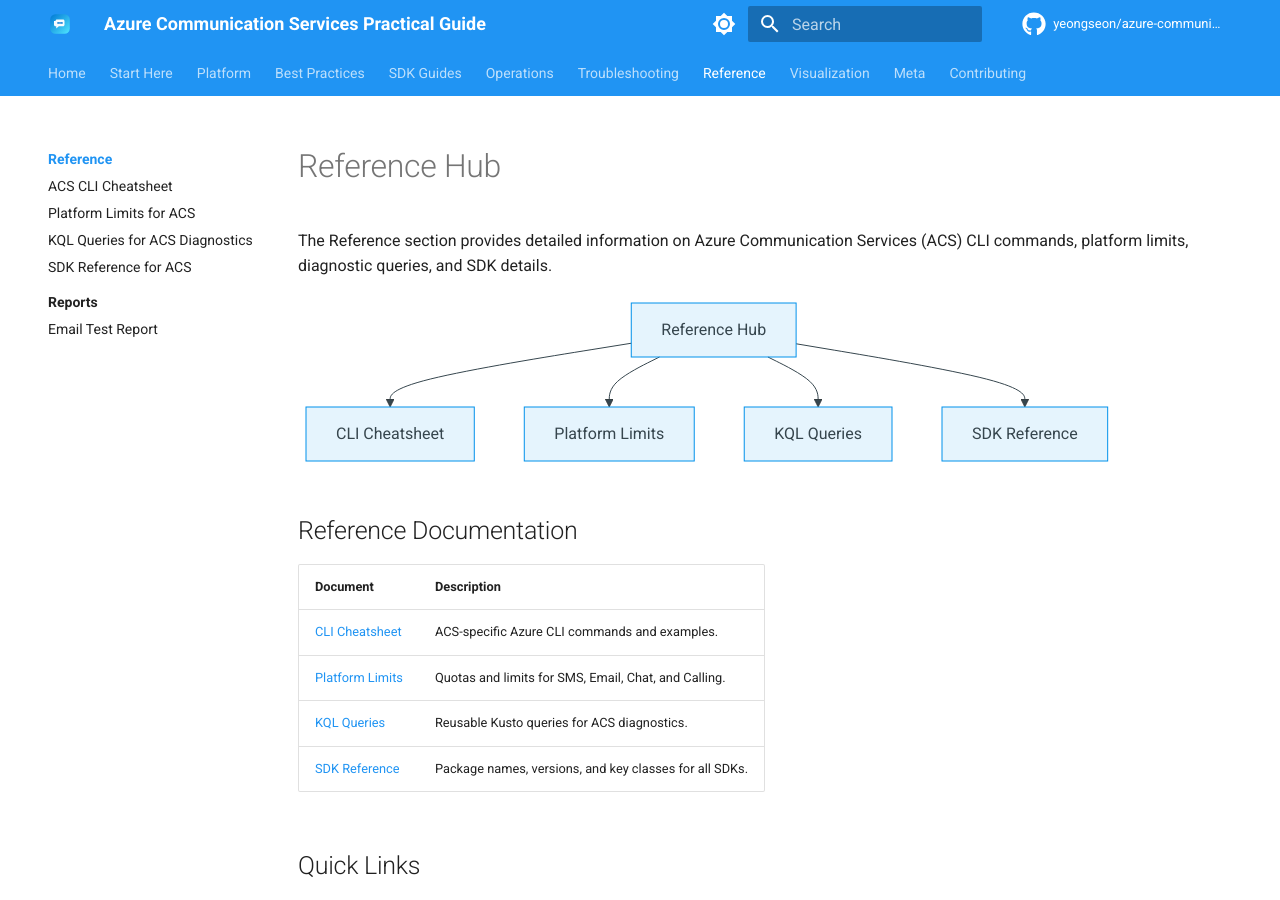
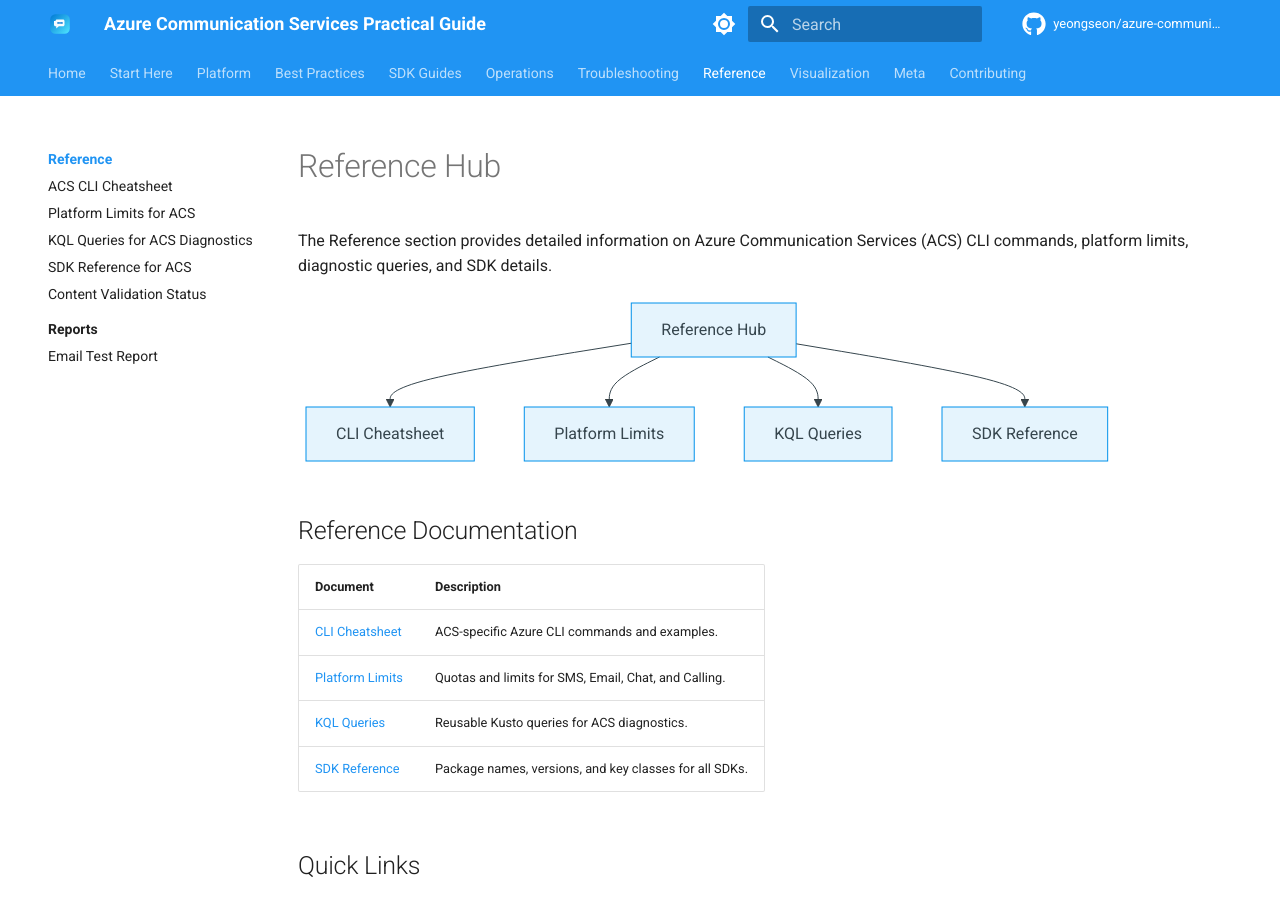
Before and after one commit to yeongseon/azure-communication-services-practical-guide, an MkDocs documentation site: the page built from docs/reference/index.md, in a window 1280 px wide and 900 px high. Built offline with MkDocs 1.6.1 and Material for MkDocs 9.7.7, drawn with Linux system fonts in a browser that asks for light colours; comment, search, counter and statistics services are not loaded; some of the changed lines change nothing that is shown.

Commit message:
docs: add manual content_validation status snapshot (#13)
* docs: add manual content_validation status snapshot

Adds `docs/reference/content-validation-status.md` — a manually-authored,
manually-maintained snapshot of `content_validation` frontmatter coverage
across the repository, plus a nav entry under Reference.

The page separates the total 12 files carrying `content_validation` from
the 4 files that are IN scope per the AGENTS.md scope policy. Current
in-scope coverage is ~4/46 (≈9%) — partial adoption, not full rollout.

The page also explicitly documents what is NOT implemented in this
repository today: no generator script, no CI enforcement of
`content_validation`, no `content_sources` validator. Sibling guides
(Azure Container Apps, Azure Monitoring) have these tools; this
repository does not, and closing that gap is tracked in a separate
follow-up issue.

This is intentionally a manual snapshot, not an auto-generated dashboard,
to avoid implying enforcement or tooling that does not exist. Wording
follows the truth-in-docs pattern used by sibling repositories: describe
current state honestly, do not aspire in the present tense.

Supersedes and clarifies Issue #3.

* docs: correct See Also bullet to say "out-of-scope" not "in-scope"

Oracle review of PR #13 flagged that a See Also bullet mislabeled the
Platform Limits reference page as "in-scope" while the same page explicitly
lists reference/** as out of scope. That contradiction defeats the
truth-in-docs purpose of the snapshot.

Fix: reword the bullet to describe Platform Limits as an out-of-scope
reference page that still carries historical content_validation metadata.
No other wording changes.

---------

Co-authored-by: Demo User <demo.user@example.com>

````diff
--- /dev/null
+++ b/docs/reference/content-validation-status.md
@@ -0,0 +1,120 @@
+---
+description: Manual status snapshot of `content_validation` metadata coverage across in-scope factual-claim pages in the Azure Communication Services Practical Guide.
+---
+
+# Content Validation Status
+
+!!! warning "This is a manual status snapshot, not an auto-generated dashboard"
+    This page is authored and updated by hand. No script generates it, and no CI job enforces its accuracy. It reflects the state of the repository at the `Last updated` date below. Sibling guides in the series (Azure Container Apps, Azure Monitoring) run a generator script and a validator; this repository does not, and the accompanying gap is tracked separately (see [Follow-up tracking](#follow-up-tracking) below).
+
+**Last updated**: 2026-07-02
+**Method**: Manual repository grep for `^content_validation:` frontmatter, cross-referenced against the scope policy in [`AGENTS.md` → Content Validation Scope](https://github.com/yeongseon/azure-communication-services-practical-guide/blob/main/AGENTS.md#content-validation-scope).
+
+## What `content_validation` is
+
+`content_validation` is YAML frontmatter that records the verification state of a page's core factual claims. Each in-scope factual-claim page is expected to carry a block like this:
+
+```yaml
+content_validation:
+  status: verified  # verified | pending_review | unverified
+  last_reviewed: 2026-07-01
+  reviewer: agent  # agent | human
+  core_claims:
+    - claim: "ACS Email total email request size (including attachments) is 10 MB, upgradable to 30 MB via support request."
+      source: https://learn.microsoft.com/en-us/azure/communication-services/concepts/service-limits
+      verified: true
+```
+
+The full schema and the list of in-scope directories are defined in [`AGENTS.md` → Content Validation Scope](https://github.com/yeongseon/azure-communication-services-practical-guide/blob/main/AGENTS.md#content-validation-scope). This status page does not redefine either.
+
+## Current coverage
+
+The repository currently contains **12 markdown files** with a `content_validation` block. Of those, **4 are in-scope** (per the AGENTS.md scope policy) and **8 are out-of-scope**.
+
+Against the population of in-scope factual-claim pages, current coverage is **approximately 4 / 46 ≈ 9%**. This is partial adoption, not full rollout.
+
+| Metric | Count |
+|---|---:|
+| Total files with `content_validation` (in-scope + out-of-scope) | 12 |
+| In-scope files with `content_validation` | 4 |
+| Out-of-scope files carrying `content_validation` | 8 |
+| In-scope factual-claim pages (denominator) | ~46 |
+| In-scope coverage | ~9% |
+
+The out-of-scope count is called out separately because those blocks **do not count toward compliance with the AGENTS.md scope policy** — they are legacy metadata on reference and KQL pages that pre-date the scope formalization.
+
+## In-scope pages WITH `content_validation`
+
+These 4 pages carry `content_validation` metadata AND fall inside the required-by-default scope in AGENTS.md.
+
+| Page | Section | Status | Last reviewed |
+|---|---|---|---|
+| [`platform/messaging-channels.md`](../platform/messaging-channels.md) | Platform | verified | 2026-06-29 |
+| [`operations/monitoring.md`](../operations/monitoring.md) | Operations | verified | 2026-07-01 |
+| [`operations/email-provisioning.md`](../operations/email-provisioning.md) | Operations | verified | 2026-06-29 |
+| [`troubleshooting/first-10-minutes/email-delivery.md`](../troubleshooting/first-10-minutes/email-delivery.md) | Troubleshooting (first-10-minutes) | verified | 2026-06-26 |
+
+## In-scope pages WITHOUT `content_validation`
+
+Approximately 42 in-scope factual-claim pages do not yet carry `content_validation` metadata. Representative examples per section:
+
+| Section | Example pages (not exhaustive) |
+|---|---|
+| Platform | `platform/how-acs-works.md`, `platform/resource-types.md`, `platform/networking.md`, `platform/authentication.md`, `platform/event-handling.md`, `platform/sdks-and-apis.md`, `platform/security-architecture.md` |
+| Best Practices | `best-practices/production-baseline.md`, `best-practices/security.md`, `best-practices/reliability.md`, `best-practices/scaling.md`, `best-practices/networking.md`, `best-practices/cost-optimization.md`, `best-practices/common-anti-patterns.md` |
+| Operations | `operations/provisioning.md`, `operations/deployment/github-actions.md`, `operations/deployment/bicep-terraform.md`, `operations/health-recovery.md`, `operations/security.md`, `operations/cost-optimization.md` |
+| Troubleshooting (playbooks) | `troubleshooting/playbooks/sms/delivery-failures.md`, `troubleshooting/playbooks/email/delivery-failures.md`, `troubleshooting/playbooks/chat/message-delivery.md`, `troubleshooting/playbooks/voice-video/call-drops.md`, plus additional playbooks across chat, email, sms, teams-interop, and voice-video subfolders |
+| Troubleshooting (methodology / first-10-minutes) | `troubleshooting/methodology/troubleshooting-method.md`, `troubleshooting/methodology/detector-map.md`, `troubleshooting/first-10-minutes/sms-delivery.md`, `troubleshooting/first-10-minutes/chat-connectivity.md`, `troubleshooting/first-10-minutes/calling-quality.md` |
+
+Adding metadata to these pages is tracked under [Follow-up tracking](#follow-up-tracking).
+
+## Out-of-scope pages that carry `content_validation`
+
+These 8 pages contain a `content_validation` block, but they fall outside the required-by-default scope in AGENTS.md (`docs/reference/**` and `docs/troubleshooting/kql/**`). Their blocks are historical and are **not counted toward in-scope coverage**.
+
+| Page | Directory | Why out of scope |
+|---|---|---|
+| [`reference/platform-limits.md`](platform-limits.md) | `docs/reference/**` | Reference lookup, not a factual-claim page per AGENTS.md scope |
+| [`reference/kql-queries.md`](kql-queries.md) | `docs/reference/**` | Reference lookup |
+| `troubleshooting/kql/voice-video/index.md` | `docs/troubleshooting/kql/**` | KQL query pack, not a factual-claim page |
+| `troubleshooting/kql/voice-video/call-quality-metrics.md` | `docs/troubleshooting/kql/**` | KQL query pack |
+| `troubleshooting/kql/sms/index.md` | `docs/troubleshooting/kql/**` | KQL query pack |
+| `troubleshooting/kql/sms/delivery-status.md` | `docs/troubleshooting/kql/**` | KQL query pack |
+| `troubleshooting/kql/chat/index.md` | `docs/troubleshooting/kql/**` | KQL query pack |
+| `troubleshooting/kql/chat/message-latency.md` | `docs/troubleshooting/kql/**` | KQL query pack |
+
+Leaving these blocks in place is intentional — the metadata is still useful as author-level notes — but they are not part of the policy-compliance calculation.
+
+## What is NOT implemented in this repository
+
+To avoid overclaiming, the following pieces of the validation workflow are **not** present in this repository today:
+
+- **No generator script.** Sibling guides (Azure Container Apps, Azure Monitoring) have `scripts/generate_content_validation_status.py` and a related `scripts/lib/content_scope.py` helper. This repository has neither. This page is authored manually.
+- **No CI enforcement of `content_validation`.** The only workflow in `.github/workflows/` is `docs.yml`, which builds and deploys MkDocs Pages. It does not fail a PR when an in-scope page is missing `content_validation`, and it does not fail when a `core_claim` has `verified: false`.
+- **No `content_sources` validator.** Sibling guides run `scripts/validate_content_sources.py` to enforce per-diagram provenance shape on Mermaid pages. This repository does not, so `content_sources` frontmatter is a documentation convention only, not a gated policy.
+- **No dashboard drift check.** Sibling guides re-run the generator in CI and fail if the checked-in dashboard is stale. Because this page is manual, that check does not apply here; stale content on this page can only be caught by human review.
+
+The policy itself (which directories require `content_validation`, and the schema of the block) IS documented — see [`AGENTS.md` → Content Validation Scope](https://github.com/yeongseon/azure-communication-services-practical-guide/blob/main/AGENTS.md#content-validation-scope). The gap is between policy and enforcement, not between policy and existence.
+
+## How to add coverage to an in-scope page
+
+1. Confirm the page is in scope by checking [`AGENTS.md` → Content Validation Scope](https://github.com/yeongseon/azure-communication-services-practical-guide/blob/main/AGENTS.md#content-validation-scope). Pages under `docs/reference/**`, `docs/troubleshooting/kql/**`, `docs/troubleshooting/lab-guides/**`, `docs/sdk-guides/**`, and `docs/start-here/**` are usually out of scope — do not add `content_validation` there.
+2. Identify 2–5 core factual claims on the page. Each must be a specific assertion (a documented limit, a documented behavior, a documented default), not a meta-statement like "this page uses Microsoft Learn as the primary source basis."
+3. Trace each claim to a Microsoft Learn URL. If a claim cannot be traced, either remove the claim from the page or set `verified: false` and leave the source blank.
+4. Add the frontmatter block (see [What `content_validation` is](#what-content_validation-is) above).
+5. Set `status: verified` only when ALL listed `core_claims` have `verified: true` AND cite Microsoft Learn URLs.
+6. Update this status page in the same commit — add the page to the [In-scope pages WITH `content_validation`](#in-scope-pages-with-content_validation) table and remove it from the examples in [In-scope pages WITHOUT `content_validation`](#in-scope-pages-without-content_validation).
+
+## Follow-up tracking
+
+Expanding coverage from ~9% to the full in-scope population, and introducing generator/validator tooling to match the sibling guides, is tracked separately. See the follow-up tracking issue in this repository's issue tracker for the current rollout plan and progress.
+
+## See Also
+
+- [`AGENTS.md` → Content Validation Scope](https://github.com/yeongseon/azure-communication-services-practical-guide/blob/main/AGENTS.md#content-validation-scope) — authoritative scope and schema definition
+- [Platform Limits](platform-limits.md) — example of an out-of-scope reference page that still carries historical `content_validation` metadata
+- [Operations → Monitoring](../operations/monitoring.md) — example of an in-scope page with `content_validation`
+
+## Sources
+
+- Azure Communication Services Documentation Home — <https://learn.microsoft.com/en-us/azure/communication-services/>
--- a/mkdocs.yml
+++ b/mkdocs.yml
@@ -265,6 +265,7 @@
     - reference/platform-limits.md
     - reference/kql-queries.md
     - reference/sdk-reference.md
+    - Content Validation Status: reference/content-validation-status.md
     - Reports:
       - reference/reports/index.md
       - Email Test Report: reference/reports/email-test-report.md
````
